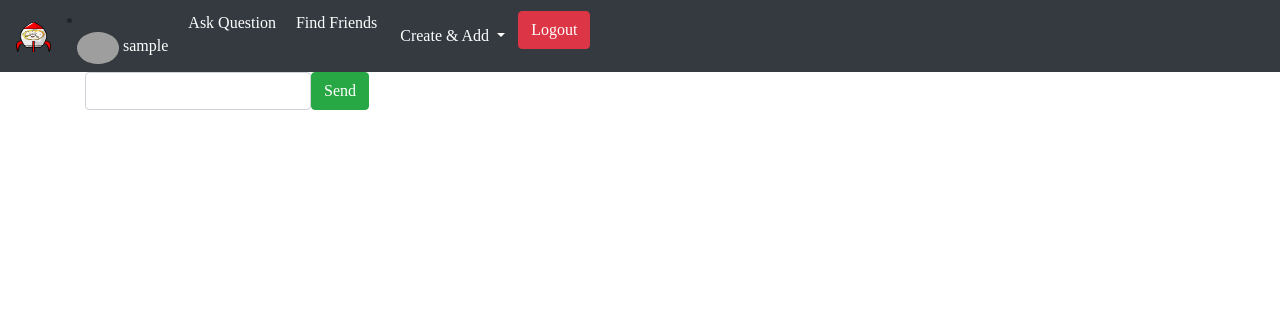
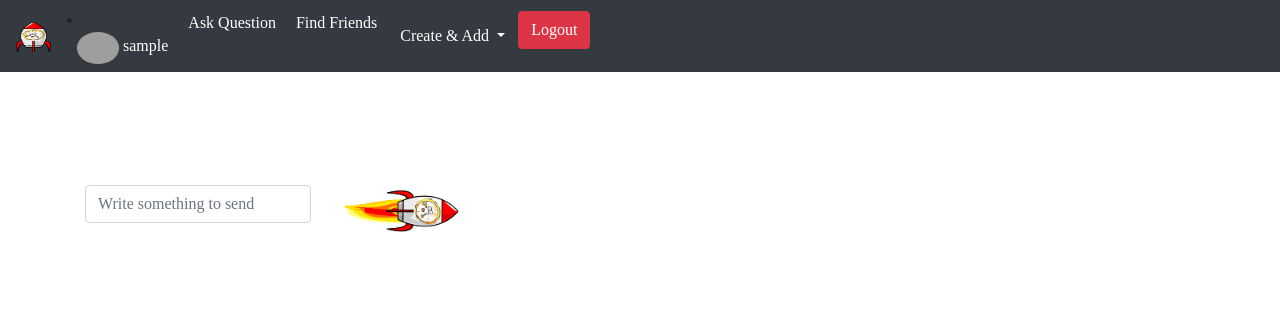
Before and after one commit to zeyad-shaban/Negawb, a Django app: template social/templates/social/chat_friend.html in a window 1280 px wide. Shown: the top 335 px of the page. Run offline with Django 3.2, Linux system fonts and the light colour scheme; the template is opened without the code that fills it, so the values that code supplies are empty; the visitor is signed in with stand-in values (Sample User, id 1); data comes from the database, SQL or seed files in the repository; some libraries are stand-ins or nearby versions; grey boxes are pictures that could not be loaded.

Commit message:
ChatBoxForm

```diff
--- a/social/templates/social/chat_friend.html
+++ b/social/templates/social/chat_friend.html
@@ -68,6 +68,13 @@
         font-size: 14px;
         color: grey;
     }
+
+    #sendBtn {
+
+        background: transparent;
+        border: none !important;
+        font-size: 0;
+    }
 </style>
 
 
@@ -106,7 +113,10 @@
 
 <form action="" method="post" class="form-inline" enctype="multipart/form-data">
     {% csrf_token %}
-    <input type="text" name="message" class="form-control" maxlength="50000" required>
-    <input type="submit" value="Send" class="btn btn-success">
+    <input type="text" name="message" class="form-control" maxlength="50000" placeholder="Write something to send"
+        required>
+    <button type="submit" id="sendBtn"> <img src="{% static 'categories/SendButton.png' %}" width="150"
+            alt="Send" loading="lazy">
+    </button>
 </form>
 {% endblock content %}
```
Also changed, not shown: categories/static/categories/SendButton.png (added).
